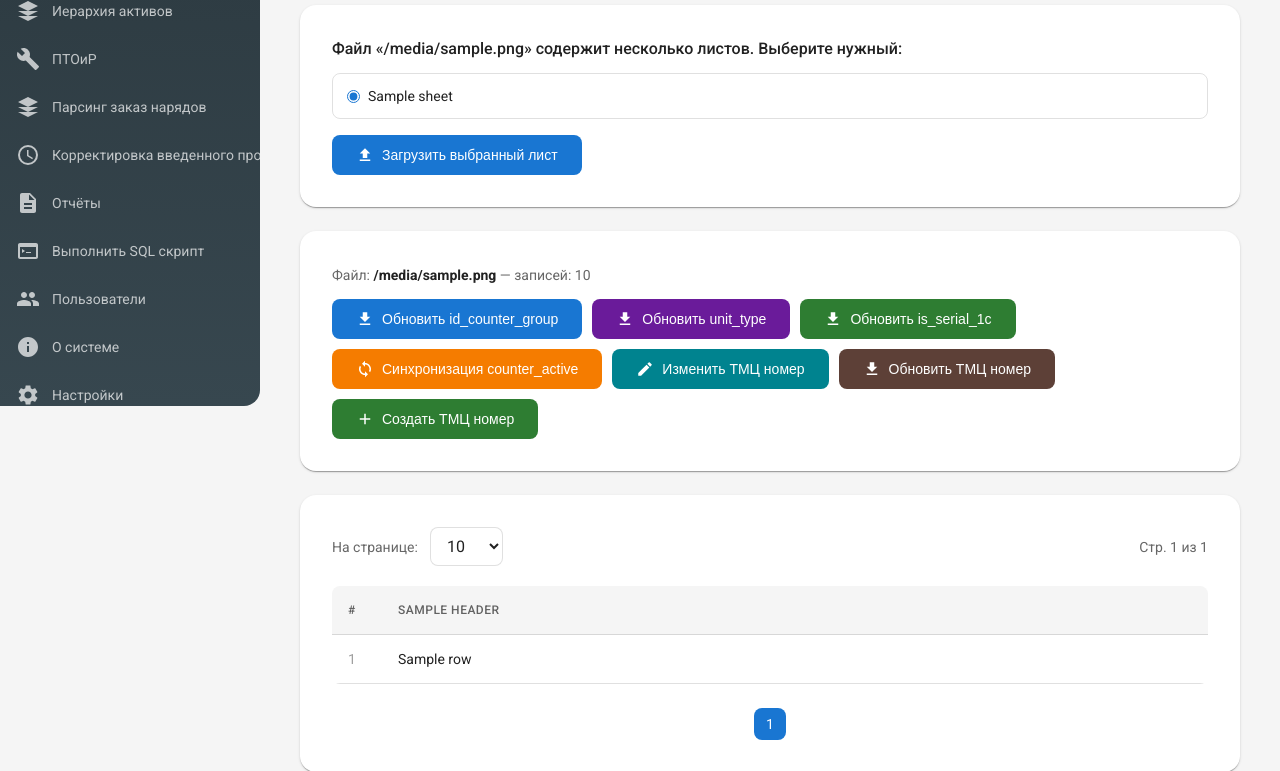
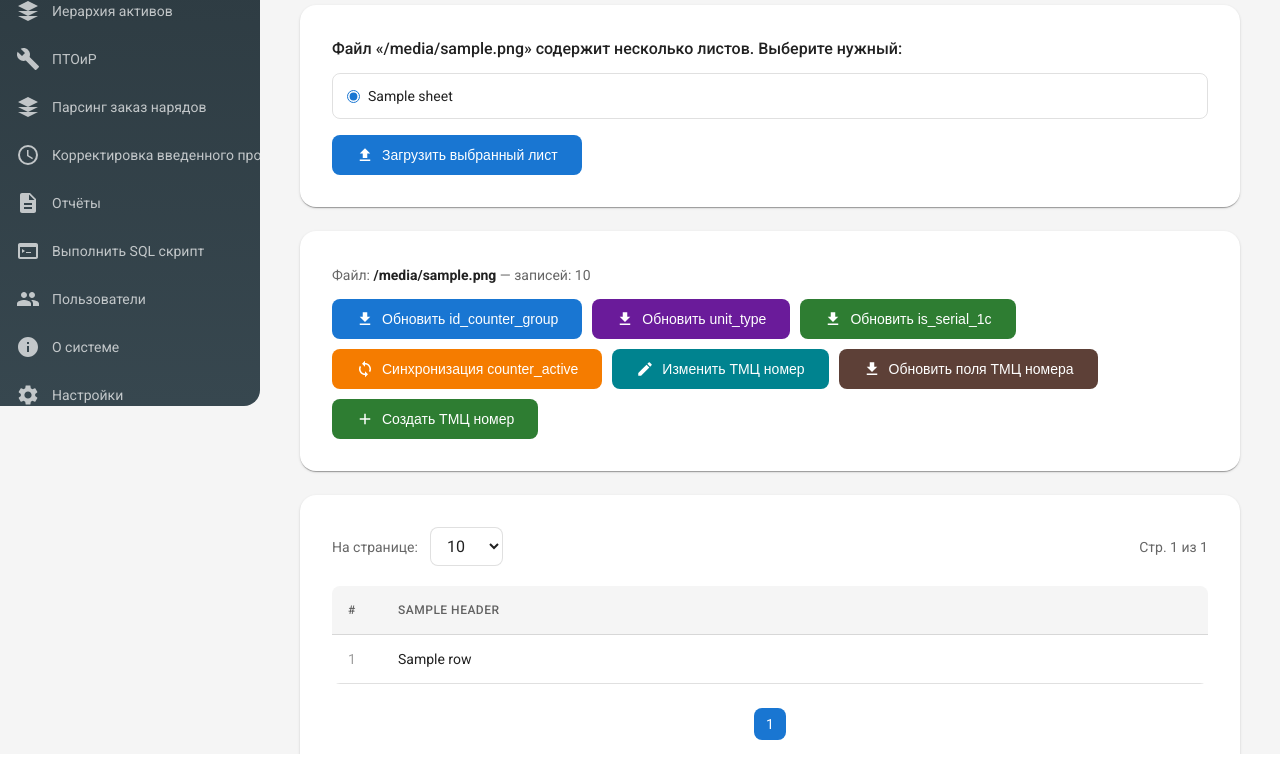
Before and after one commit to dimda7/litestar, a Python web app: template templates/design_number_parser.html in a window 1280 px wide. Shown: the part 394-1165 px from the top of the page. Run offline with Jinja, Linux system fonts and the light colour scheme; the template is opened without the code that fills it: most values are stand-ins (such as "Sample title", 1, 10 or a date in 2020).

Commit message:
feat: rename "Обновить ТМЦ номер" to "Обновить поля ТМЦ номера"
The new label sets the full-field overwrite apart from "Изменить ТМЦ номер",
which renames the number itself. The modal title follows.

Co-Authored-By: Claude Opus 5.5 <noreply@anthropic.com>

```diff
--- a/static/js/design_number_parser.js
+++ b/static/js/design_number_parser.js
@@ -35,7 +35,7 @@ function showModal(action) {
         hint.textContent = 'Файл design_number_rename.sql';
         btnSql.style.display = 'flex';
     } else if (action === 'update') {
-        title.textContent = 'Обновление ТМЦ номера';
+        title.textContent = 'Обновление полей ТМЦ номера';
         desc.textContent = 'Перезаписать все поля design_number и связи maint_use по данным файла';
         hint.textContent = 'Файл design_number_update.sql';
         btnSql.style.display = 'flex';
--- a/templates/design_number_parser.html
+++ b/templates/design_number_parser.html
@@ -92,7 +92,7 @@
         </button>
         <button type="button" onclick="showModal('update')" class="btn" style="background: #5d4037; color: #fff;">
             <svg width="18" height="18" viewBox="0 0 24 24" fill="currentColor"><path d="M19 9h-4V3H9v6H5l7 7 7-7zM5 18v2h14v-2H5z"/></svg>
-            Обновить ТМЦ номер
+            Обновить поля ТМЦ номера
         </button>
         <button type="button" onclick="showModal('create')" class="btn" style="background: #2e7d32; color: #fff;">
             <svg width="18" height="18" viewBox="0 0 24 24" fill="currentColor"><path d="M19 13h-6v6h-2v-6H5v-2h6V5h2v6h6v2z"/></svg>
```
